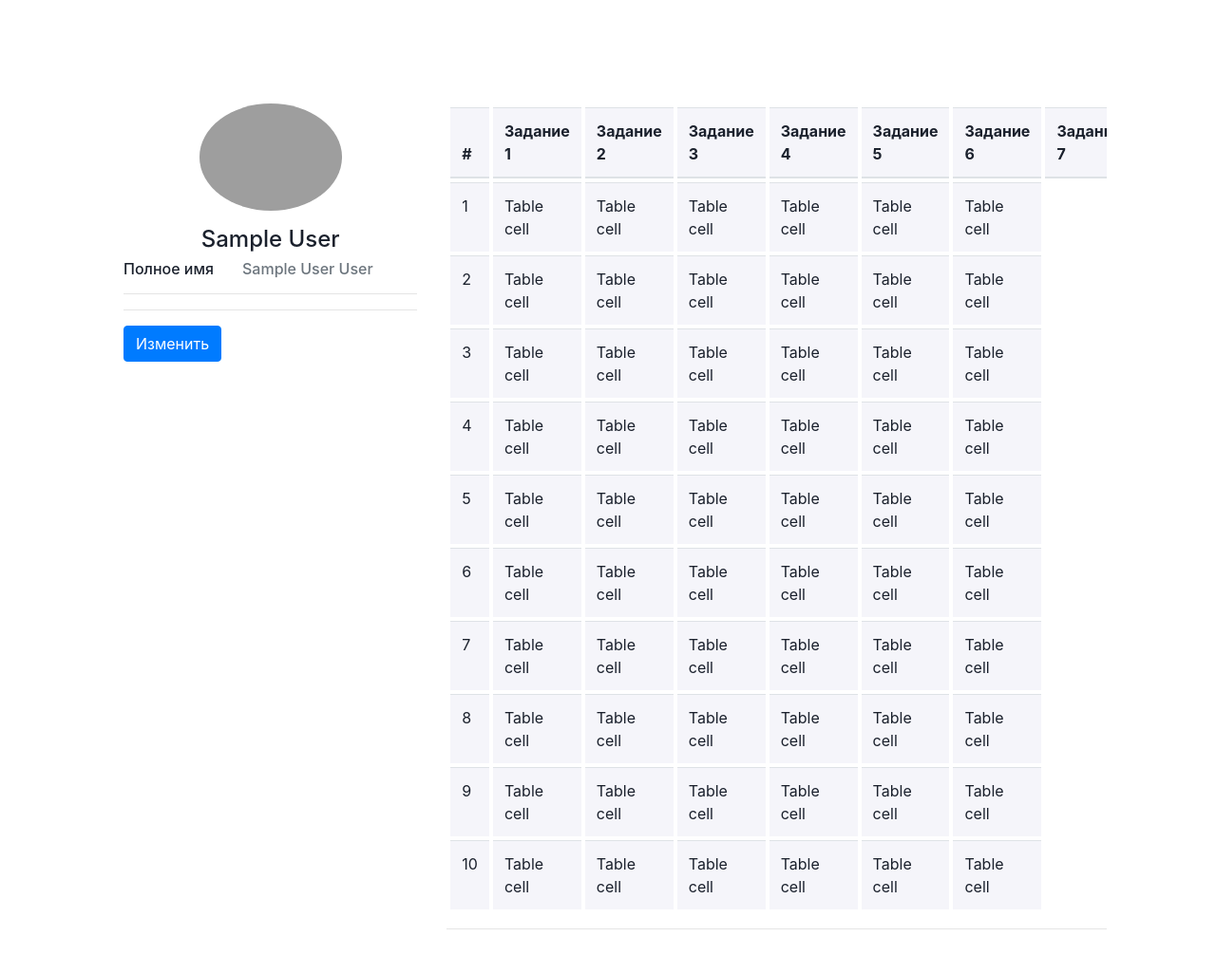
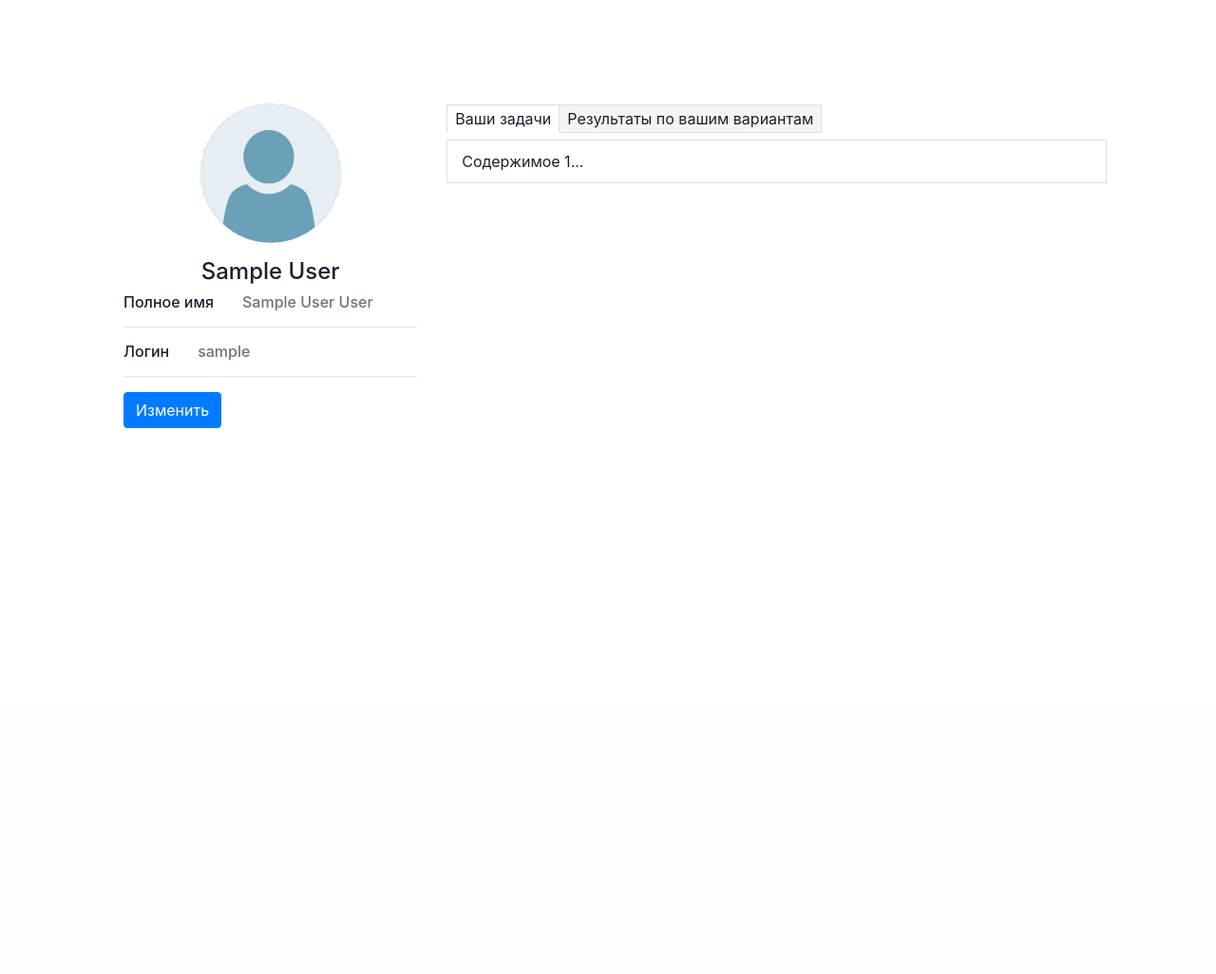
Before and after one commit to Just1z/ProjectE, a Flask app: page /profile in a window 1280 px wide. Shown: the part 56-1082 px from the top of the page at 95% size. After the commit the page ends 507 px from the top, so only its background shows below. Run offline with Flask 2, Linux system fonts and the light colour scheme; a user stored in the database is signed in; tables that the repository leaves empty hold one stand-in row (values such as "Sample post"); parts of the project's set-up code (start-up, migrations or seed data) failed here and were passed over; some libraries are stand-ins or nearby versions; grey boxes are pictures that could not be loaded.

Commit message:
Add profile tabs

```diff
--- a/main.py
+++ b/main.py
@@ -39,7 +39,7 @@ login_manager.init_app(app)
 @app.errorhandler(401)
 def error401(error):
     return render_template(
-        "error.html", title="Не авторизован",
+        "error.html", title="Не авторизованы",
         text1="Ошибка 401",
         text2="Зарегистрируйтесь или войдите в свой аккаунт, чтобы просматривать данную страницу.")
 
--- a/static/css/profile.css
+++ b/static/css/profile.css
@@ -50,3 +50,48 @@ body{
 .shadow-none {
     box-shadow: none!important;
 }
+
+.tabs {
+    font-size: 0;
+}
+
+.tabs>input[type="radio"] {
+    display: none;
+}
+
+.tabs>div {
+    display: none;
+    border: 1px solid #e0e0e0;
+    padding: 10px 15px;
+    font-size: 16px;
+}
+#tab-btn-1:checked~#content-1,
+#tab-btn-2:checked~#content-2,
+#tab-btn-3:checked~#content-3 {
+    display: block;
+}
+
+.tabs>label {
+    display: inline-block;
+    text-align: center;
+    vertical-align: middle;
+    user-select: none;
+    background-color: #f5f5f5;
+    border: 1px solid #e0e0e0;
+    padding: 2px 8px;
+    font-size: 16px;
+    line-height: 1.5;
+    transition: color 0.15s ease-in-out, background-color 0.15s ease-in-out;
+    cursor: pointer;
+    position: relative;
+    top: 1px;
+}
+
+.tabs>label:not(:first-of-type) {
+    border-left: none;
+}
+
+.tabs>input[type="radio"]:checked+label {
+    background-color: #fff;
+    border-bottom: 1px solid #fff;
+}
--- a/templates/profile.html
+++ b/templates/profile.html
@@ -10,7 +10,7 @@
             <div class="col-md-4 mb-3">
 
                         <div class="d-flex flex-column align-items-center text-center">
-                            <img src="https://bootdey.com/img/Content/avatar/avatar7.png" alt="Admin"
+                            <img src="{{ url_for('static', filename='img/user.png')}}"
                                  class="rounded-circle" width="150">
                             <div class="mt-3">
                                 <h4>{{ current_user.name }}</h4>
@@ -28,6 +28,14 @@
                                 </div>
                             </div>
                             <hr>
+                            <div class="row">
+                                <div class="col-sm-auto">
+                                    <h6 class="mb-0">Логин</h6>
+                                </div>
+                                <div class="col-sm-auto text-secondary">
+                                    <h6 class="mb-0">{{ current_user.login }}</h6>
+                                </div>
+                            </div>
                             <hr>
                             <div class="row">
                                 <div class="col-sm-auto">
@@ -38,127 +46,20 @@
                 </div>
             </div>
             <div class="col-md-8">
-                <div class="tab-content">
-                    <div class="table-responsive">
-                        <table class="table table-hover align-left">
-                            <thead>
-                            <tr>
-                                <th>#</th>
-                                {% for i in range(1, 30) %}
-                                    <th>Задание {{ i }}</th>
-                                {% endfor %}
-<!--                                <th>Задание 2</th>-->
-<!--                                <th>Задание 3</th>-->
-<!--                                <th>Задание 4</th>-->
-<!--                                <th>Задание 5</th>-->
-<!--                                <th>Задание 6</th>-->
-                            </tr>
-                            </thead>
-                            <tbody id="items">
-                            <tr>
-                                <td>1</td>
-                                <td>Table cell</td>
-                                <td>Table cell</td>
-                                <td>Table cell</td>
-                                <td>Table cell</td>
-                                <td>Table cell</td>
-                                <td>Table cell</td>
-                            </tr>
-                            <tr>
-                                <td>2</td>
-                                <td>Table cell</td>
-                                <td>Table cell</td>
-                                <td>Table cell</td>
-                                <td>Table cell</td>
-                                <td>Table cell</td>
-                                <td>Table cell</td>
-                            </tr>
-                            <tr>
-                                <td>3</td>
-                                <td>Table cell</td>
-                                <td>Table cell</td>
-                                <td>Table cell</td>
-                                <td>Table cell</td>
-                                <td>Table cell</td>
-                                <td>Table cell</td>
-                            </tr>
-                            <tr>
-                                <td>4</td>
-                                <td>Table cell</td>
-                                <td>Table cell</td>
-                                <td>Table cell</td>
-                                <td>Table cell</td>
-                                <td>Table cell</td>
-                                <td>Table cell</td>
-                            </tr>
-                            <tr>
-                                <td>5</td>
-                                <td>Table cell</td>
-                                <td>Table cell</td>
-                                <td>Table cell</td>
-                                <td>Table cell</td>
-                                <td>Table cell</td>
-                                <td>Table cell</td>
-                            </tr>
-                            <tr>
-                                <td>6</td>
-                                <td>Table cell</td>
-                                <td>Table cell</td>
-                                <td>Table cell</td>
-                                <td>Table cell</td>
-                                <td>Table cell</td>
-                                <td>Table cell</td>
-                            </tr>
-                            <tr>
-                                <td>7</td>
-                                <td>Table cell</td>
-                                <td>Table cell</td>
-                                <td>Table cell</td>
-                                <td>Table cell</td>
-                                <td>Table cell</td>
-                                <td>Table cell</td>
-                            </tr>
-                            <tr>
-                                <td>8</td>
-                                <td>Table cell</td>
-                                <td>Table cell</td>
-                                <td>Table cell</td>
-                                <td>Table cell</td>
-                                <td>Table cell</td>
-                                <td>Table cell</td>
-                            </tr>
-                            <tr>
-                                <td>9</td>
-                                <td>Table cell</td>
-                                <td>Table cell</td>
-                                <td>Table cell</td>
-                                <td>Table cell</td>
-                                <td>Table cell</td>
-                                <td>Table cell</td>
-                            </tr>
-                            <tr>
-                                <td>10</td>
-                                <td>Table cell</td>
-                                <td>Table cell</td>
-                                <td>Table cell</td>
-                                <td>Table cell</td>
-                                <td>Table cell</td>
-                                <td>Table cell</td>
-                            </tr>
-                            </tbody>
-                        </table>
-                        <hr>
-                        <div class="row">
-                            <div class="col-md-4 col-md-offset-4 text-center">
-                                <ul class="pagination" id="myPager"></ul>
-                            </div>
-                        </div>
+                <div class="tabs">
+                    <input type="radio" name="tab-btn" id="tab-btn-1" value="" checked>
+                    <label for="tab-btn-1">Ваши задачи</label>
+                    <input type="radio" name="tab-btn" id="tab-btn-2" value="">
+                    <label for="tab-btn-2">Результаты по вашим вариантам</label>
+                    <div id="content-1">
+                        Содержимое 1...
+                    </div>
+                    <div id="content-2">
+                        Содержимое 2...
                     </div>
                 </div>
             </div>
-
         </div>
-
     </div>
 </div>
 {% endblock %}
```
Also changed, not shown: functions.py (line endings or trailing spaces), 1 other file.
